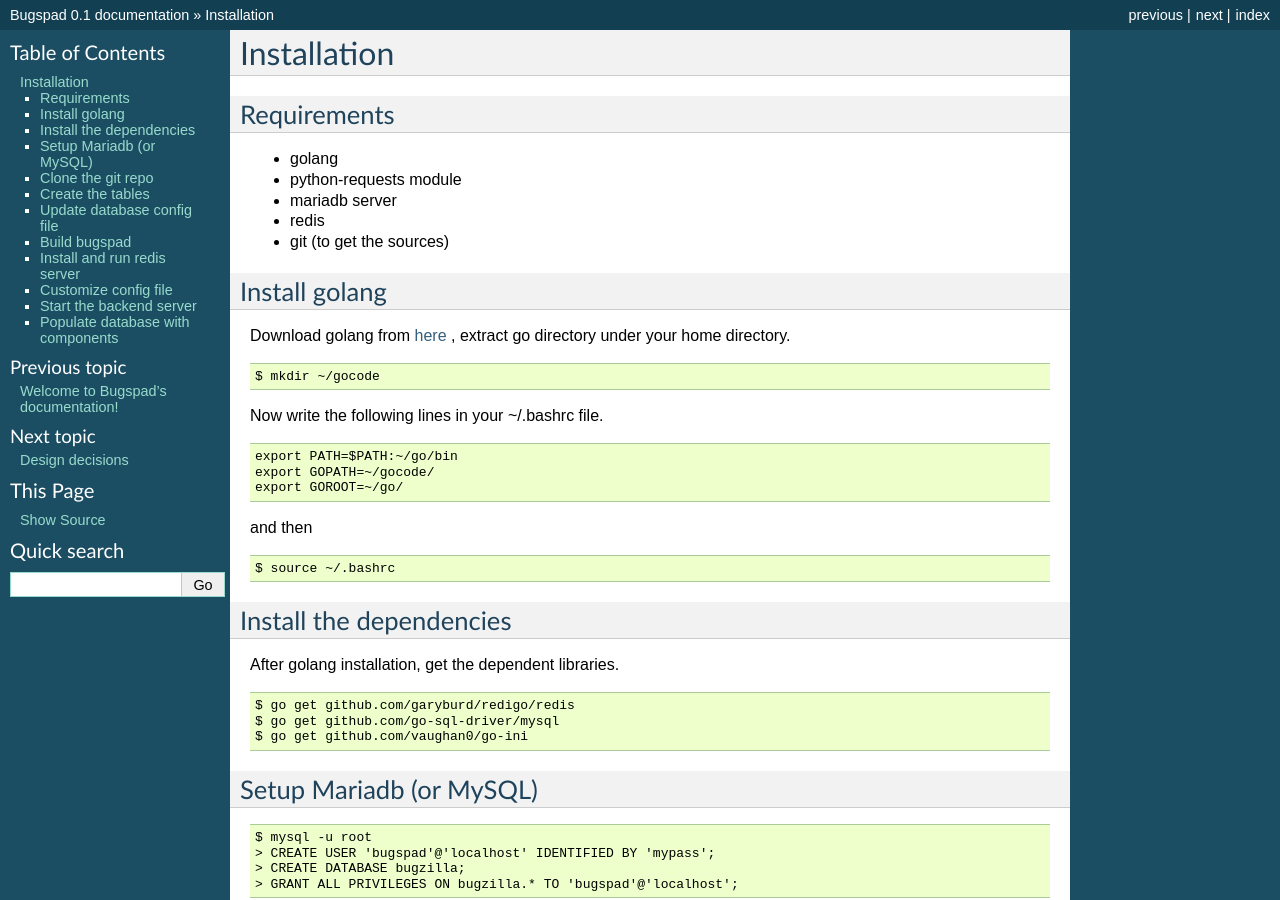
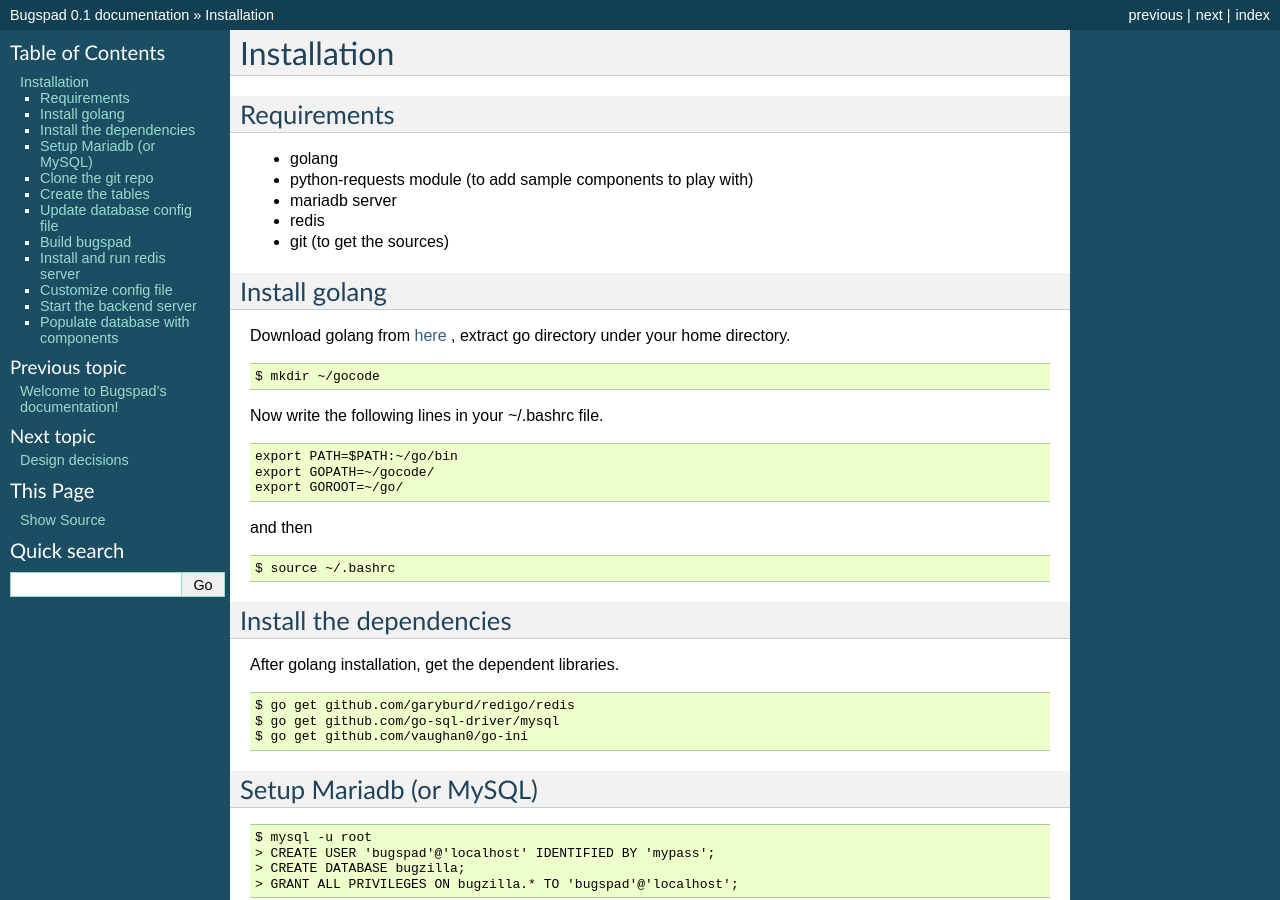
Before and after one commit to kushaldas/bugspad, a Sphinx documentation site: the page built from docs/install.rst, in a window 1280 px wide and 900 px high. Built offline with Sphinx 7.4.7, drawn with Linux system fonts in a browser that asks for light colours.

Commit message:
Add an additional note on python-requests dependency
It is only needed to add components using the addcomponents.py script.

```diff
--- a/docs/install.rst
+++ b/docs/install.rst
@@ -5,7 +5,7 @@
 -------------
 
 * golang
-* python-requests module
+* python-requests module (to add sample components to play with)
 * mariadb server
 * redis
 * git (to get the sources)
```
